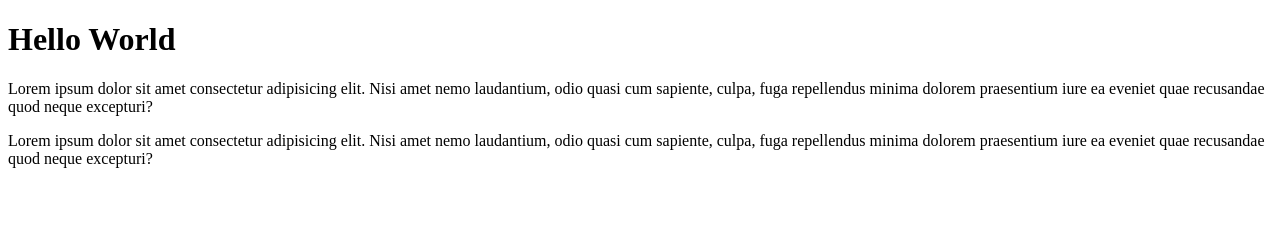
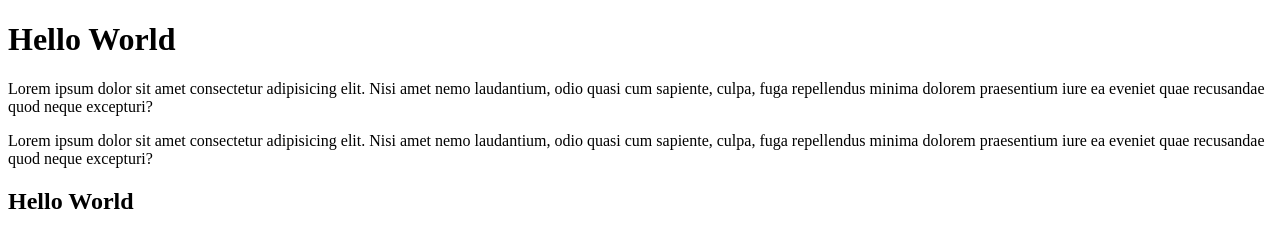
Before and after one commit to kyawsoehla0101/test-branch, a plain HTML site: page index.html in a window 1280 px wide. Drawn offline with Linux system fonts and the light colour scheme.

Commit message:
add head

```diff
--- a/index.html
+++ b/index.html
@@ -13,6 +13,9 @@
         culpa, fuga repellendus minima dolorem praesentium iure ea eveniet quae recusandae quod neque excepturi?</p>
         <p>Lorem ipsum dolor sit amet consectetur adipisicing elit. Nisi amet nemo laudantium, odio quasi cum sapiente,
             culpa, fuga repellendus minima dolorem praesentium iure ea eveniet quae recusandae quod neque excepturi?</p>
+            <section>
+                <h1>Hello World</h1>
+            </section>
 </body>
 
 </html>
```
